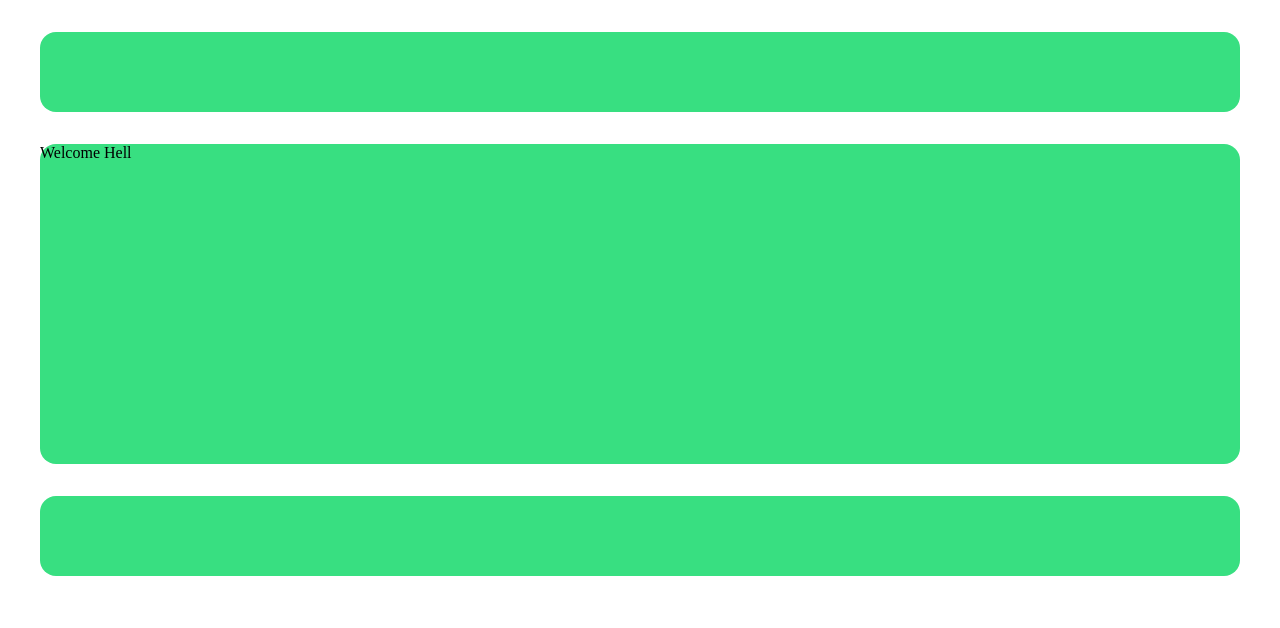
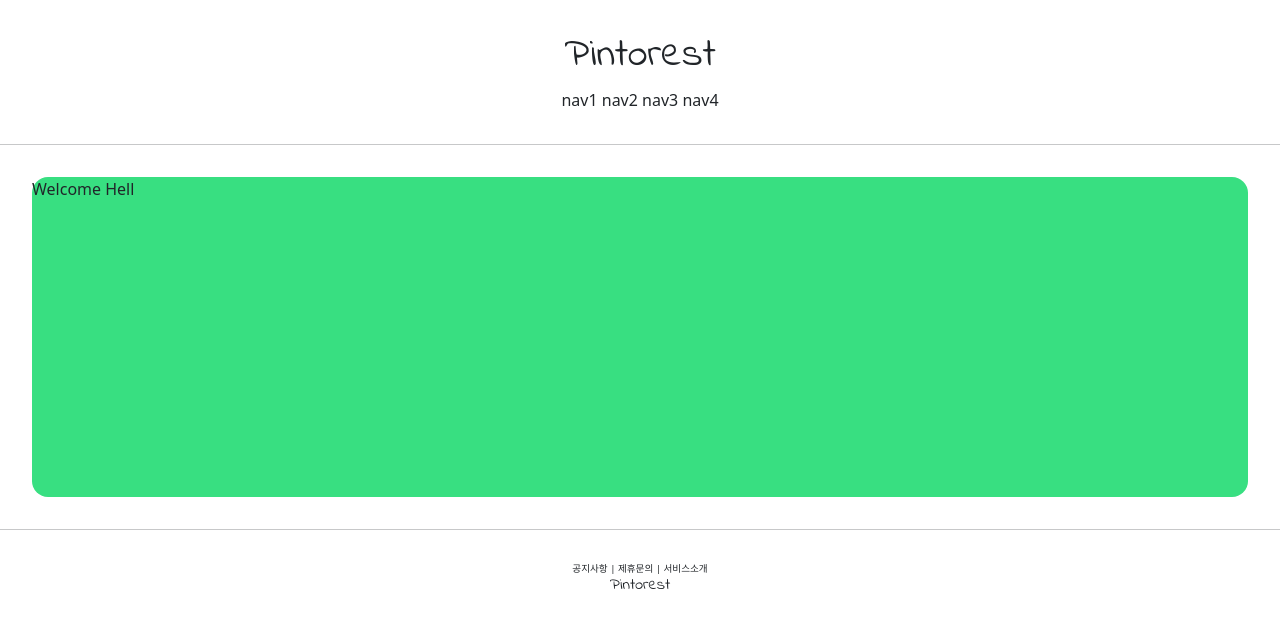
Before and after one commit to lattepapa/pintorest, a Django app: page /account/hello_world/ in a window 1280 px wide. Shown: the top 628 px of the page. Run offline with Django 3.2, Linux system fonts and the light colour scheme.

Commit message:
add static css and classify elements

```diff
--- /dev/null
+++ b/static/base.css
@@ -0,0 +1,21 @@
+.pintorest-header {
+    text-align: center;
+    margin: 2rem 0;
+}
+
+.pintorest-header-logo {
+    font-family: 'Indie Flower', cursive;
+}
+
+.pintorest-footer {
+    text-align: center;
+    margin: 2rem 0;
+}
+
+.pintorest-footer-logo {
+    font-family: 'Indie Flower', cursive;
+}
+
+.pintorest-footer-button {
+    font-size: 0.6rem;
+}
--- a/templates/base.html
+++ b/templates/base.html
@@ -4,10 +4,10 @@
 
 <body>
 {% include 'header.html' %}
-
+<hr />
 {% block content %}
 {% endblock %}
-
+<hr />
 {% include 'footer.html' %}
 </body>
 </html>
--- a/templates/footer.html
+++ b/templates/footer.html
@@ -1 +1,10 @@
-<div style="height: 5rem; background-color: #38df81; border-radius: 1rem; margin: 2rem;"></div>
+<div class="pintorest-footer">
+    <div class="pintorest-footer-button">
+        <span>공지사항</span> |
+        <span>제휴문의</span> |
+        <span>서비스소개</span>
+    </div>
+    <div>
+        <h6 class="pintorest-footer-logo">Pintorest</h6>
+    </div>
+</div>
--- a/templates/head.html
+++ b/templates/head.html
@@ -1,4 +1,16 @@
+{% load static %}
+
 <head>
     <meta charset="UTF-8">
     <title>Pintorest - Break your head</title>
+    <!-- Bootstrap -->
+    <link href="https://cdn.jsdelivr.net/npm/bootstrap@5.1.3/dist/css/bootstrap.min.css" rel="stylesheet"
+          integrity="sha384-1BmE4kWBq78iYhFldvKuhfTAU6auU8tT94WrHftjDbrCEXSU1oBoqyl2QvZ6jIW3" crossorigin="anonymous">
+    <!-- Google Font: Indie Flower-->
+    <link rel="preconnect" href="https://fonts.googleapis.com">
+    <link rel="preconnect" href="https://fonts.gstatic.com" crossorigin>
+    <link href="https://fonts.googleapis.com/css2?family=Indie+Flower&display=swap" rel="stylesheet">
+
+<!-- Default CSS Link(static 파일 가져오기) -->
+    <link rel="stylesheet" type="text/css" href="{% static 'base.css' %}">
 </head>
--- a/templates/header.html
+++ b/templates/header.html
@@ -1 +1,11 @@
-<div style="height: 5rem; background-color: #38df81; border-radius: 1rem; margin: 2rem;"></div>
+<div class="pintorest-header">
+    <div>
+        <h1 class="pintorest-header-logo">Pintorest</h1>
+    </div>
+    <div>
+        <span>nav1</span>
+        <span>nav2</span>
+        <span>nav3</span>
+        <span>nav4</span>
+    </div>
+</div>
```
Also changed, not shown: pintorest/settings.py (+9 -0 lines).
